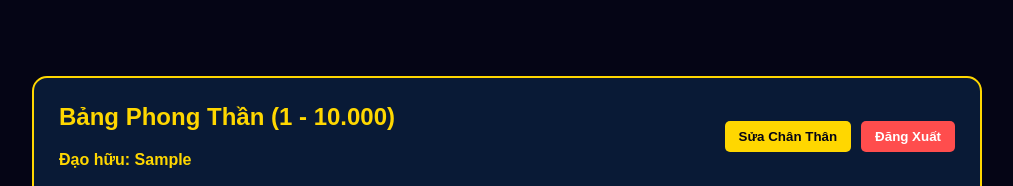
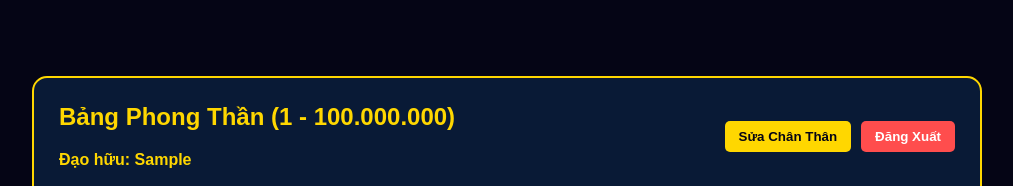
Before and after one commit to khangpanh6851007-hue/Bangphongthan, a plain HTML site: page index.html in a window 1280 px wide. Both pictures are taken after typing "Sample", "Sample123" into the empty fields and a click on the button "ĐĂNG NHẬP". Shown: the top 186 px of the page, without its empty margins (133-1146 px from the left). Drawn offline with Linux system fonts and the light colour scheme.

Commit message:
Update title in dashboard header for range

```diff
--- a/index.html
+++ b/index.html
@@ -187,7 +187,7 @@
             <div class="dashboard">
                 <div class="dash-header">
                     <div>
-                        <h2>Bảng Phong Thần (1 - 10.000)</h2>
+                        <h2>Bảng Phong Thần (1 - 100.000.000)</h2>
                         <span id="user-display" style="color: #ffd700; font-weight: bold;"></span>
                     </div>
                     <div class="btn-action-group">
```
